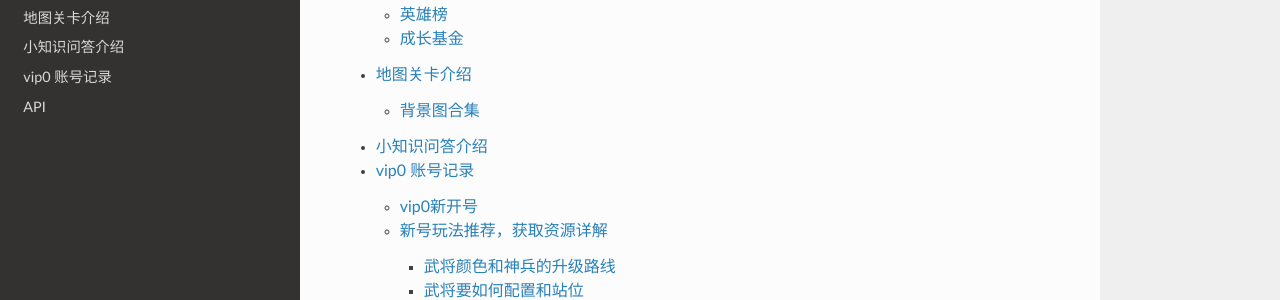
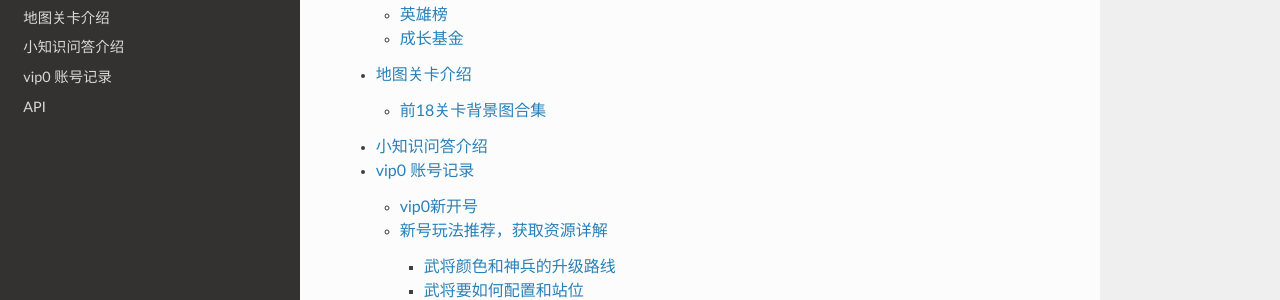
Before and after one commit to sgtfcq-enjoyer/sgtfcqgl, a Sphinx documentation site: the page built from docs/source/index.rst, in a window 1280 px wide and 900 px high, scrolled down 804 px. Shown: the part 157-457 px from the top of the window. Built offline with Sphinx 7.4.7 and the Read the Docs theme 2.0.0, drawn with Linux system fonts in a browser that asks for light colours.

Commit message:
Update map_backgrounds.rst

```diff
--- a/docs/source/map_backgrounds.rst
+++ b/docs/source/map_backgrounds.rst
@@ -1,6 +1,6 @@
 地图关卡介绍
 -----------
-背景图合集
+前18关卡背景图合集
 =========
 .. image:: images/mapbackgrounds/map1-0.jpg
   :width: 330px
```
